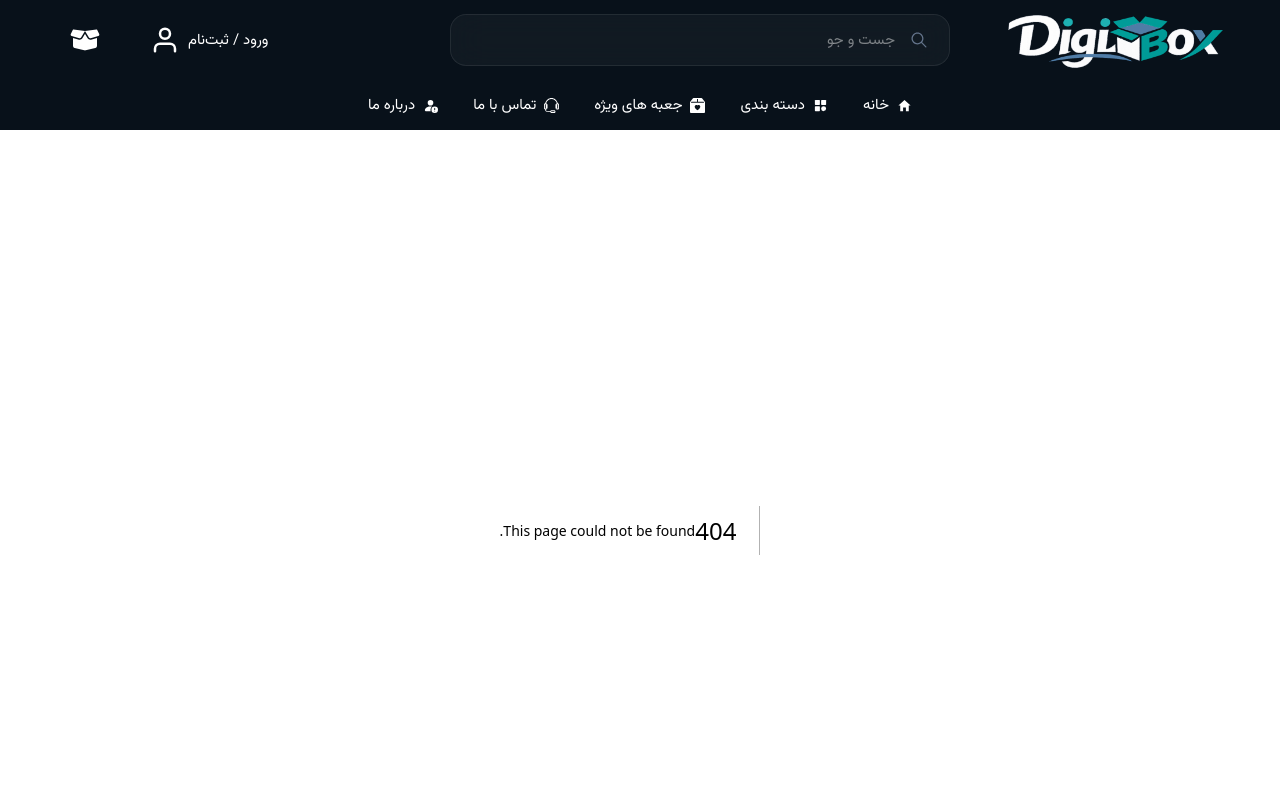
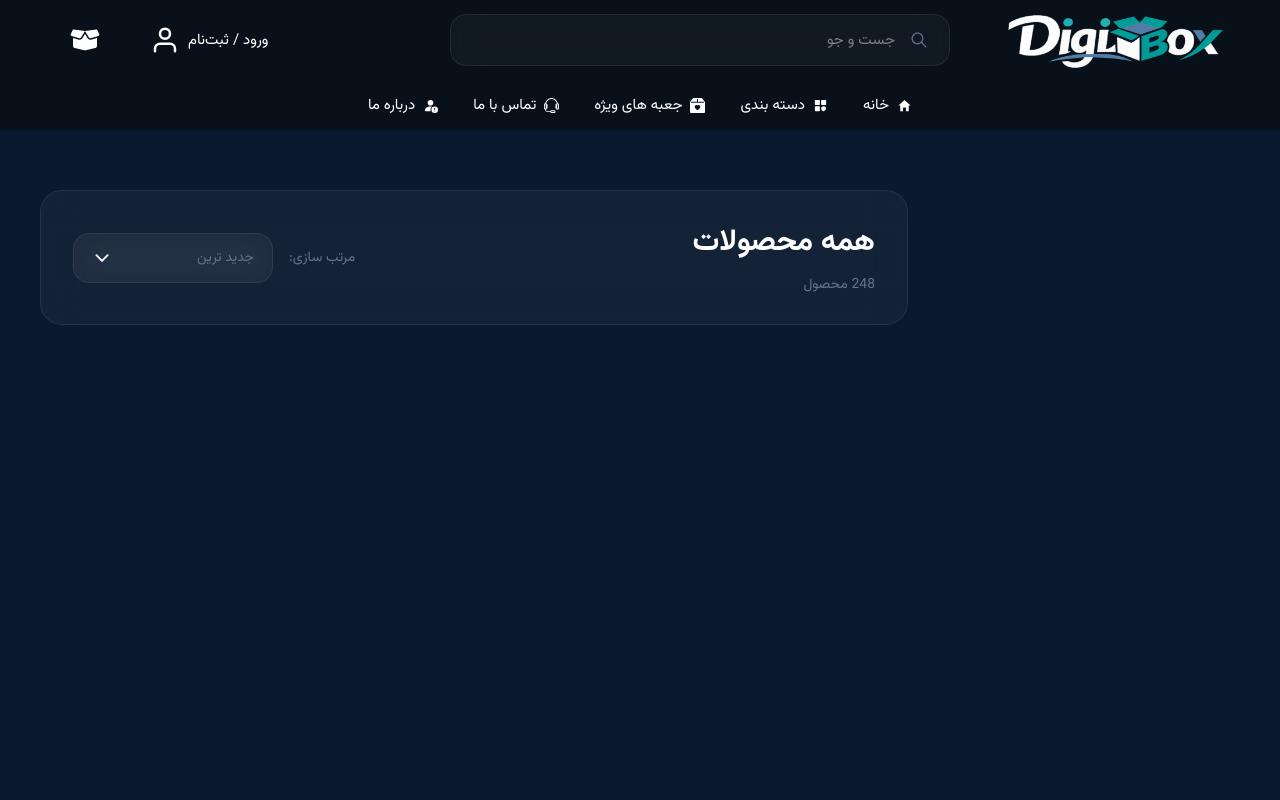
Before and after one commit to MJavadSaeidian/DigiBox, a Next.js app: page /products in a window 1280 px wide. Before the commit this address had no page. Shown: the top 800 px of the page. Built offline with nearby package versions, Linux system fonts and the light colour scheme.

Commit message:
push in github

```diff
--- /dev/null
+++ b/src/app/products/components/ProductToolbar.module.scss
@@ -0,0 +1,97 @@
+.toolbar {
+    width: 100%;
+
+    display: flex;
+    justify-content: space-between;
+    align-items: center;
+
+    padding: 28px 32px;
+
+    background: rgba(248, 250, 252, 0.04);
+
+    border: 1px solid rgba(255, 255, 255, 0.08);
+
+    border-radius: 22px;
+
+    backdrop-filter: blur(18px);
+    -webkit-backdrop-filter: blur(18px);
+}
+
+.info {
+    display: flex;
+    flex-direction: column;
+    gap: 8px;
+
+    h1 {
+        color: var(--color-surface);
+        font-size: 30px;
+        font-weight: 700;
+        margin: 0;
+    }
+
+    span {
+        color: var(--color-text-secondary);
+        font-size: 14px;
+    }
+}
+
+.sort {
+    display: flex;
+    align-items: center;
+    gap: 16px;
+
+    span {
+        color: var(--color-text-secondary);
+        font-size: 14px;
+    }
+}
+
+.select {
+    min-width: 180px;
+    height: 48px;
+
+    display: flex;
+    align-items: center;
+    justify-content: center;
+
+    padding: 0 18px;
+
+    background: rgba(255, 255, 255, 0.05);
+
+    border: 1px solid rgba(255, 255, 255, 0.08);
+
+    border-radius: 14px;
+
+    color: var(--color-surface);
+
+    cursor: pointer;
+
+    transition: .3s;
+
+    &:hover {
+        border-color: rgba(3, 171, 129, .45);
+    }
+
+    &:focus {
+        outline: none;
+    }
+}
+
+@media (max-width:768px) {
+
+    .toolbar {
+        flex-direction: column;
+        align-items: flex-start;
+        gap: 24px;
+    }
+
+    .sort {
+        width: 100%;
+        justify-content: space-between;
+    }
+
+    .select {
+        flex: 1;
+    }
+
+}
--- /dev/null
+++ b/src/app/products/components/ProductToolbar.tsx
@@ -0,0 +1,47 @@
+"use client";
+import { useState } from "react"
+import styles from "./ProductToolbar.module.scss"
+import Select from "@/shared/components/select"
+
+
+type ProductToolbarProps = {
+    totalProducts: number
+}
+
+function ProductToolbar({
+    totalProducts
+}: ProductToolbarProps) {
+
+    const [sort,setSort]=useState("جدید ترین")
+
+    return (
+
+        <div className={styles.toolbar}>
+
+            <div className={styles.info}>
+                <h1>همه محصولات</h1>
+                <span>{totalProducts} محصول</span>
+            </div>
+
+            <div className={styles.sort}>
+
+                <span>مرتب سازی:</span>
+
+                <Select
+                value={sort}
+                onChange={setSort}
+                options={[
+                    "جدید ترین",
+                    "پرفروش ترین",
+                    "ارزان ترین",
+                    "گران ترین"
+                ]}
+                />
+
+            </div>
+
+        </div>
+    )
+}
+
+export default ProductToolbar
--- /dev/null
+++ b/src/app/products/page.tsx
@@ -0,0 +1,29 @@
+import ProductToolbar from "./components/ProductToolbar"
+import styles from "./productsPage.module.scss"
+
+function ProductsPage() {
+  return (
+    <main className={styles.products}>
+      <div className={styles.container}>
+        <aside className={styles.sidebar}>
+          Sidebar
+        </aside>
+
+        <section className={styles.content}>
+          <div className={styles.toolbar}>
+            <ProductToolbar totalProducts={248}/>
+          </div>
+          <div className={styles.grid}>
+            Product Grid
+          </div>
+          <div className={styles.pagination}>
+            pagination
+          </div>
+        </section>
+      </div>
+
+    </main>
+  )
+}
+
+export default ProductsPage
--- /dev/null
+++ b/src/app/products/productsPage.module.scss
@@ -0,0 +1,103 @@
+.products {
+
+    background: var(--color-primary);
+
+    min-height: 100vh;
+
+    padding: 60px 0;
+
+}
+
+.container {
+
+    max-width: 1400px;
+
+    margin: 0 auto;
+
+    padding: 0 40px;
+
+    display: grid;
+
+    grid-template-columns: 300px 1fr;
+
+    gap: 32px;
+
+}
+
+.sidebar {
+
+    position: sticky;
+
+    top: 120px;
+
+    height: fit-content;
+
+}
+
+.content {
+
+    display: flex;
+
+    flex-direction: column;
+
+    gap: 28px;
+
+}
+
+.toolbar {
+
+    min-height: 72px;
+
+}
+
+.grid {
+
+    display: grid;
+
+    grid-template-columns: repeat(3,1fr);
+
+    gap: 28px;
+
+}
+
+.pagination {
+
+    display: flex;
+
+    justify-content: center;
+
+    margin-top: 30px;
+
+}
+
+@media(max-width:1100px){
+
+    .container{
+
+        grid-template-columns:1fr;
+
+    }
+
+    .sidebar{
+
+        position:static;
+
+    }
+
+    .grid{
+
+        grid-template-columns:repeat(2,1fr);
+
+    }
+
+}
+
+@media(max-width:700px){
+
+    .grid{
+
+        grid-template-columns:1fr;
+
+    }
+
+}
--- /dev/null
+++ b/src/shared/components/select/Select.module.scss
@@ -0,0 +1,99 @@
+.select {
+
+    position: relative;
+
+    width: 200px;
+
+}
+
+.trigger {
+
+    width: 100%;
+    height: 50px;
+
+    display: flex;
+    justify-content: space-between;
+    align-items: center;
+
+    padding: 0 18px;
+
+    border: 1px solid rgba(255,255,255,.08);
+
+    border-radius: 16px;
+
+    background: rgba(248,250,252,.04);
+
+    backdrop-filter: blur(18px);
+    -webkit-backdrop-filter: blur(18px);
+
+    color: var(--color-surface);
+
+    cursor: pointer;
+
+    transition: .3s;
+
+    &:hover{
+
+        border-color: rgba(3,171,129,.4);
+
+    }
+
+}
+
+.icon{
+
+    font-size:20px;
+
+    transition:.3s;
+
+}
+
+.rotate{
+
+    transform:rotate(180deg);
+
+}
+
+.menu{
+
+    position:absolute;
+
+    top:58px;
+
+    right:0;
+
+    width:100%;
+
+    overflow:hidden;
+
+    border-radius:16px;
+
+    background:#122033;
+
+    border:1px solid rgba(255,255,255,.08);
+
+    box-shadow:0 20px 40px rgba(0,0,0,.25);
+
+    z-index:100;
+
+    li{
+
+        padding:14px 18px;
+
+        cursor:pointer;
+
+        color:var(--color-surface);
+
+        transition:.25s;
+
+        &:hover{
+
+            background:rgba(3,171,129,.12);
+
+            color:var(--color-accent);
+
+        }
+
+    }
+
+}
--- /dev/null
+++ b/src/shared/components/select/Select.tsx
@@ -0,0 +1,92 @@
+"use client";
+
+import { useEffect, useRef, useState } from "react"
+import styles from "./Select.module.scss"
+import { IoChevronDown } from "react-icons/io5"
+
+type SelectProps = {
+  options: string[]
+  value: string
+  onChange: (value: string) => void
+}
+
+function Select({
+  options,
+  value,
+  onChange
+}: SelectProps) {
+
+  const [open, setOpen] = useState(false)
+  const selectRef = useRef<HTMLDivElement>(null)
+
+  useEffect(() => {
+    function handleClickOutside(event: MouseEvent) {
+      if (
+        selectRef.current &&
+        !selectRef.current.contains(event.target as Node)
+      ) {
+        setOpen(false)
+      }
+
+    }
+    document.addEventListener("mousedown", handleClickOutside)
+    return () =>
+      document.removeEventListener(
+        "mousedown",
+        handleClickOutside
+      )
+  }, [])
+
+  return (
+    <div
+      className={styles.select}
+      ref={selectRef}
+    >
+
+      <button
+        className={styles.trigger}
+        onClick={() => setOpen(!open)}
+        type="button"
+      >
+
+        <span>{value}</span>
+
+        <IoChevronDown
+          className={`${styles.icon} ${open ? styles.rotate : ""}`}
+        />
+
+      </button>
+
+      {open && (
+
+        <ul className={styles.menu}>
+
+          {options.map((option) => (
+
+            <li
+              key={option}
+              onClick={() => {
+
+                onChange(option);
+
+                setOpen(false);
+
+              }}
+            >
+
+              {option}
+
+            </li>
+
+          ))}
+
+        </ul>
+
+      )}
+
+    </div>
+
+  )
+}
+
+export default Select
--- /dev/null
+++ b/src/shared/components/select/index.ts
@@ -0,0 +1 @@
+export { default } from "./Select";
```
Also changed, not shown: src/app/products/components/ProductSidebar.tsx (added, +9 -0 lines), src/app/icon.png (added), src/app/products/components/ProductSidebar.module.scss (added).
